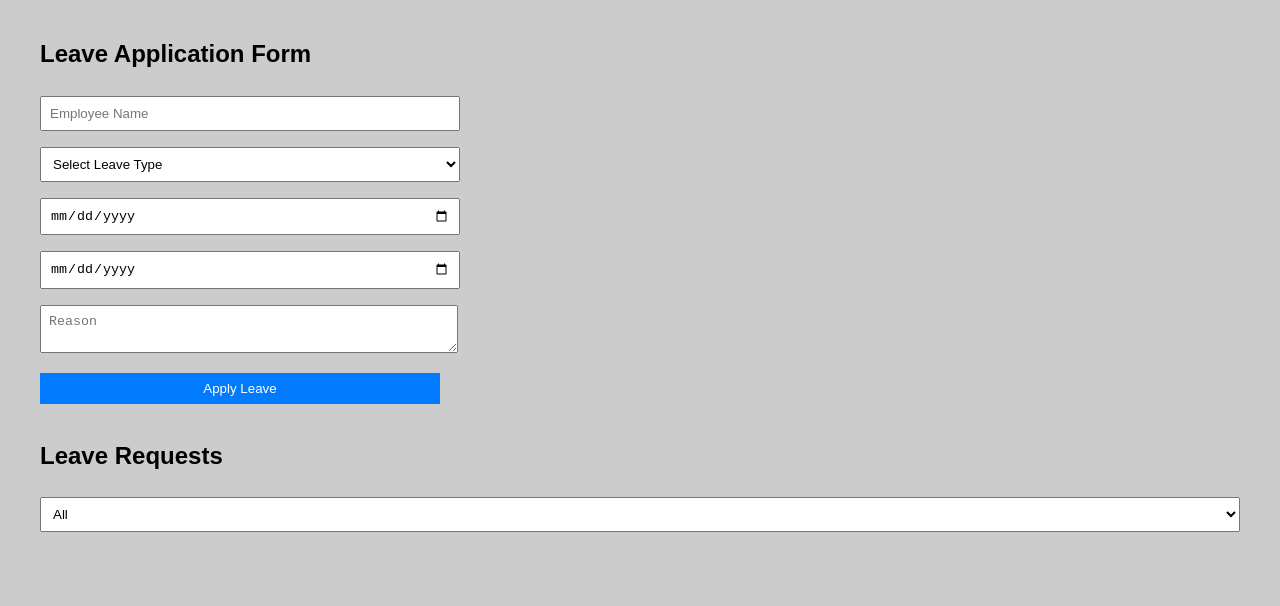
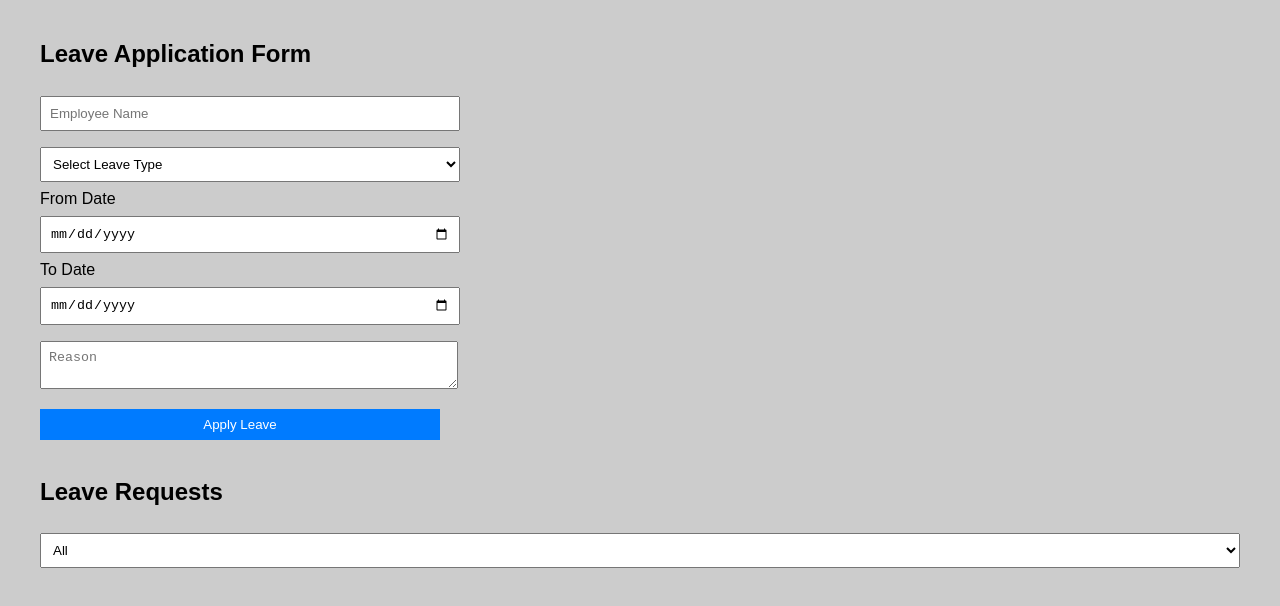
Before and after one commit to srikanth121202/leave-management-app, a plain HTML site: page index.html in a window 1280 px wide. Drawn offline with Linux system fonts and the light colour scheme.

Commit message:
Add labels for 'From Date' and 'To Date' fields
Added labels for date inputs in the leave application form.

```diff
--- a/index.html
+++ b/index.html
@@ -18,8 +18,9 @@
       <option value="Sick">Sick</option>
       <option value="Earned">Earned</option>
     </select>
-
+    <label>From Date</label>
     <input type="date" id="fromDate" required />
+    <label>To Date</label>
     <input type="date" id="toDate" required />
 
     <textarea id="reason" placeholder="Reason" required></textarea>
```
